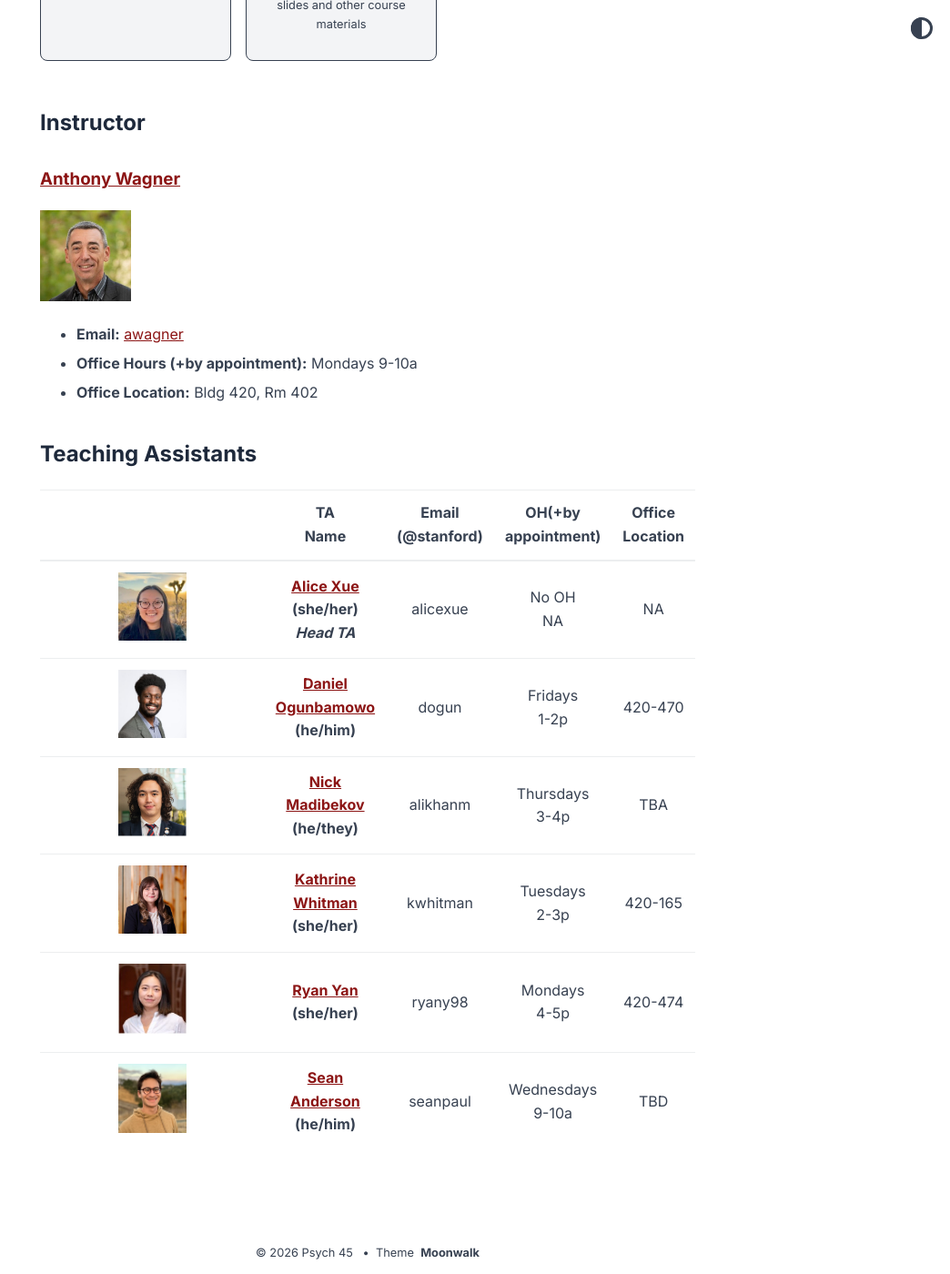
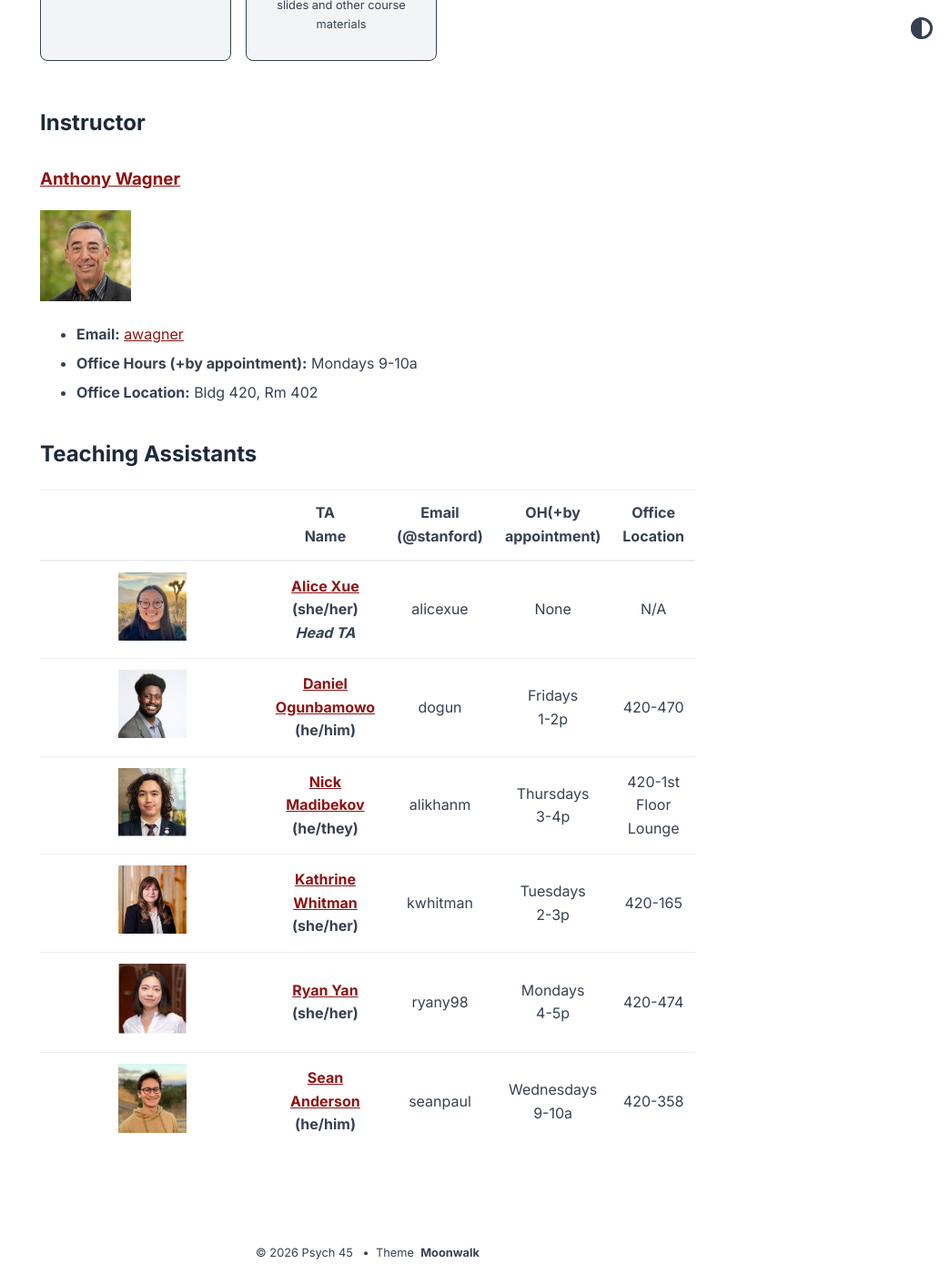
Before and after one commit to WagnerLab/psych-45, a Jekyll site: the page built from index.md, in a window 1280 px wide and 1400 px high, scrolled down 601 px. Shown: the whole window at 91% size, without its empty margins (236-1280 px from the left). Built offline with Jekyll 4.4.1, drawn with Linux system fonts in a browser that asks for light colours.

Commit message:
update content for 2026

```diff
--- a/_layouts/blog.html
+++ b/_layouts/blog.html
@@ -16,7 +16,7 @@ layout: default
   <em>As a reminder, responses must be uploaded to Canvas & data must be submitted by no later than 24hrs prior to the date/lecture specified on the syllabus.</em>
   <br />
   <br />
-  <strong>For any technical difficulties with any demo or MiA assignment submission on Canvas, please email: <u>Head TA Shawn Schwartz (<a href="mailto:alicexue@stanford.edu?Subject=[Psych45]:%20MiA%20Task%20Demo%20Issue" target="_blank">alicexue [at] stanford [dot] edu</a>)</u></strong>
+  <strong>For any technical difficulties with any demo or MiA assignment submission on Canvas, please email: <u>Head TA Alice Xue (<a href="mailto:alicexue@stanford.edu?Subject=[Psych45]:%20MiA%20Task%20Demo%20Issue" target="_blank">alicexue [at] stanford [dot] edu</a>)</u></strong>
 </blockquote>
 
 {% include post_list.html %}
--- a/_layouts/home.html
+++ b/_layouts/home.html
@@ -48,8 +48,8 @@ layout: default
           target="_blank">Alice Xue</a> (she/her) <em>Head
             TA</em></th>
         <td>alicexue</td>
-        <td>No OH<br />NA</td>
-        <td>NA</td>
+        <td>None<br /></td>
+        <td>N/A</td>
       </tr>
       <tr>
         <th><img src="../psych-45/assets/images/team/daniel.jpg" width="75px" /></th>
@@ -66,7 +66,7 @@ layout: default
             target="_blank">Nick<br/>Madibekov</a> (he/they)</th>
         <td>alikhanm</td>
         <td>Thursdays<br />3-4p</td>
-        <td>TBA</td>
+        <td>420-1st Floor Lounge</td>
       </tr>
       <tr>
         <th><img src="../psych-45/assets/images/team/kathrine.jpg" width="75px" /></th>
@@ -92,8 +92,8 @@ layout: default
           target="_blank">Sean Anderson</a>
           (he/him)</th>
         <td>seanpaul</td>
-        <td>Wednesdays<br/>9-10a</td>
-        <td>TBD</td>
+        <td>Wednesdays<br />9-10a</td>
+        <td>420-358</td>
       </tr>
     </tbody>
   </table>
```
